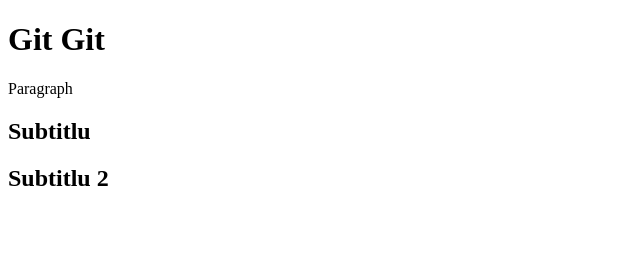
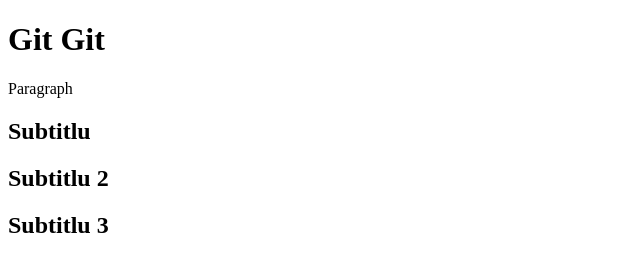
Before and after one commit to rraduu/start, a plain HTML site: page index.html in a window 1280 px wide. Shown: the whole page, without its empty margins (0-640 px from the left). Drawn offline with Linux system fonts and the light colour scheme.

Commit message:
si inca un subtitlu

```diff
--- a/index.html
+++ b/index.html
@@ -13,5 +13,7 @@
     <h2>Subtitlu</h2>
 
     <h2>Subtitlu 2</h2>
+
+    <h2>Subtitlu 3</h2>
 </body>
 </html>
```
